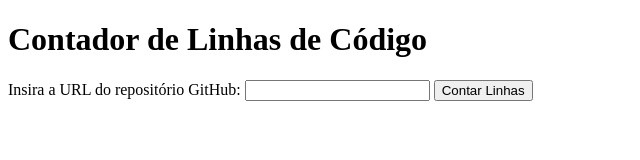
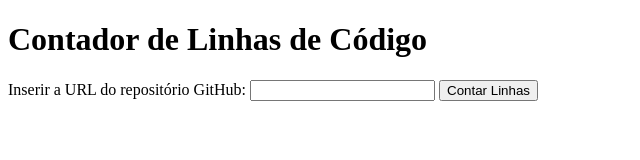
Before and after one commit to italoisvi/texbox-site, a website: page public/index.html in a window 1280 px wide. Shown: the full height of the page, 0-640 px from the left. Drawn offline with Linux system fonts and the light colour scheme.

Commit message:
update the countlines.js file

```diff
--- a/public/index.html
+++ b/public/index.html
@@ -40,7 +40,7 @@
 <body>
   <h1>Contador de Linhas de Código</h1>
   <form id="repoForm">
-    <label for="repoUrl">Insira a URL do repositório GitHub:</label>
+    <label for="repoUrl">Inserir a URL do repositório GitHub:</label>
     <input type="text" id="repoUrl" required>
     <button type="button" id="countButton">Contar Linhas</button>
   </form>
```
